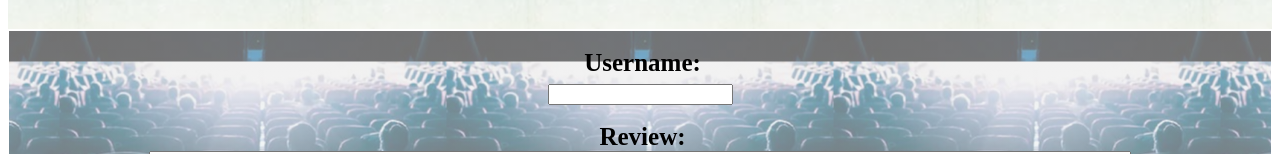
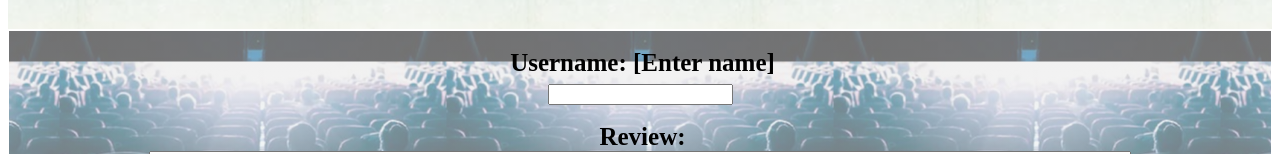
Before and after one commit to nicolesianquita/website-nicole, a plain HTML site: page index.html in a window 1280 px wide. Shown: the part 549-703 px from the top of the page. Drawn offline with Linux system fonts and the light colour scheme.

Commit message:
Edit on html file
-rename

```diff
--- a/index.html
+++ b/index.html
@@ -1,7 +1,7 @@
 <!DOCTYPE html>
 <html>
 	<head>
-		<title>Movie Review</title>
+		<title>Movie Review of Before Sunrise</title>
 		<link rel="stylesheet" type="text/css" href="sianquita.css">
 
 	</head>
@@ -22,7 +22,7 @@
 				<center>
 				<div class="left">
 					<br>
-					<label class="user">Username:
+					<label class="user">Username: [Enter name]
 					<br>
 						<input type="text" name="uname" id="uname">
 					</label>
```
